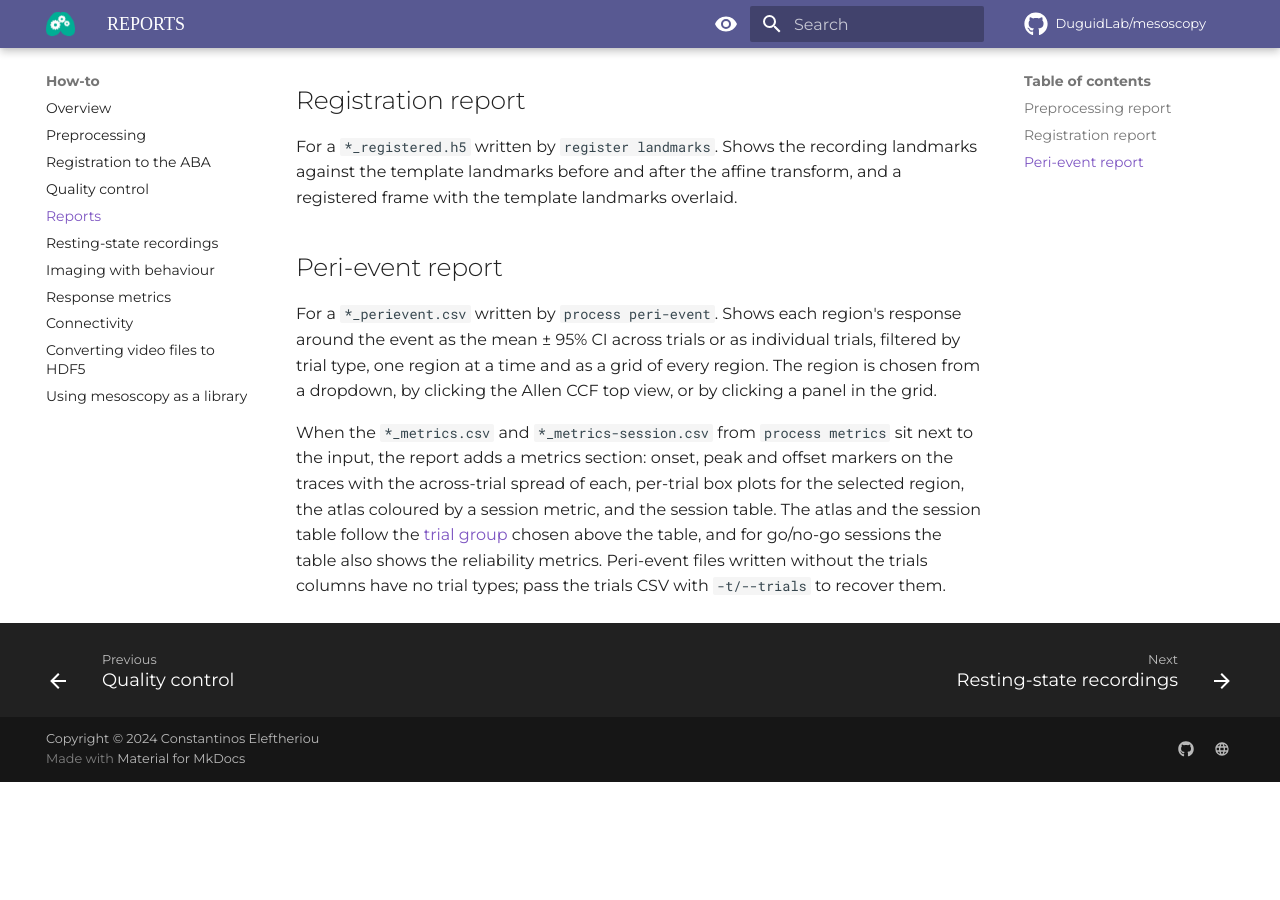
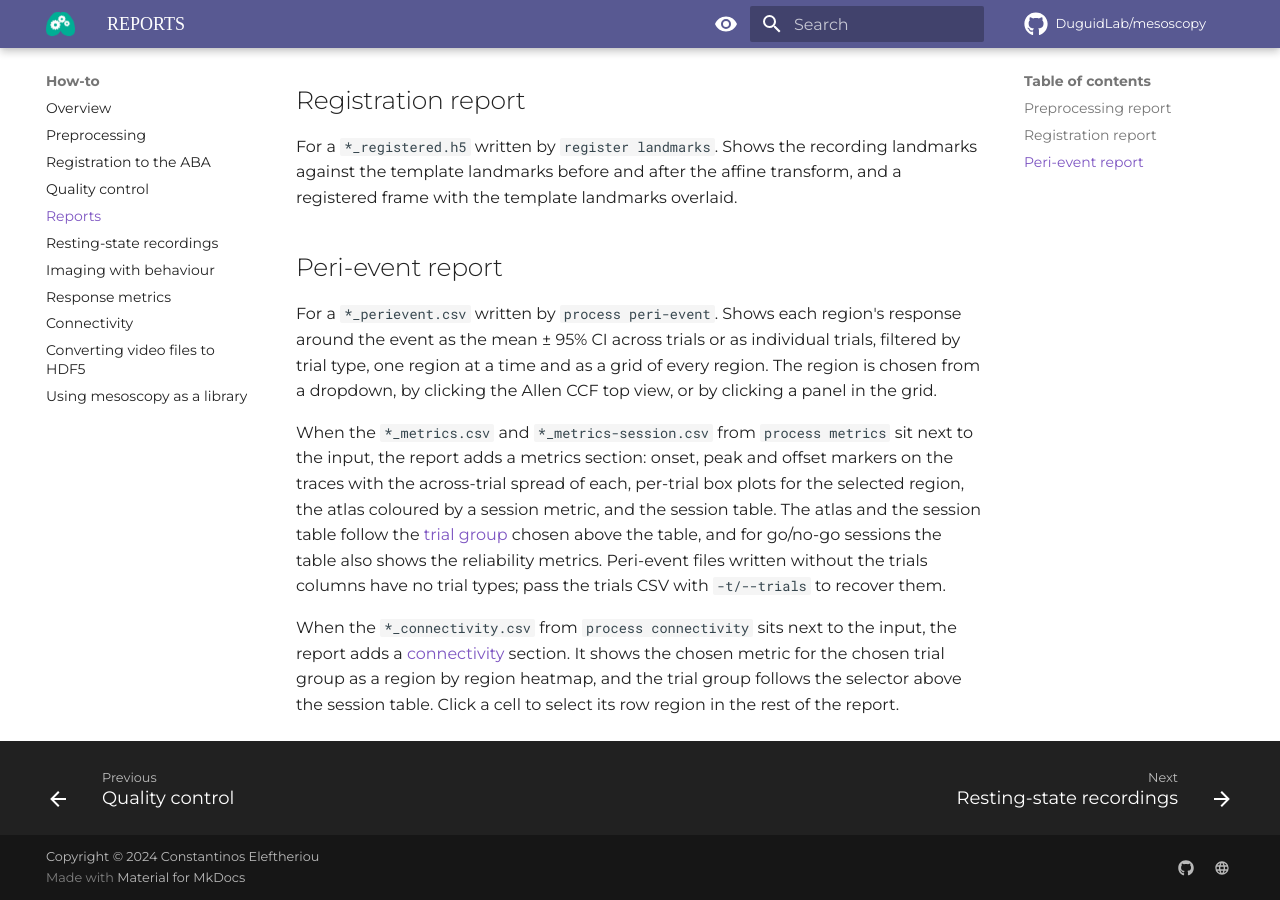
Before and after one commit to DuguidLab/mesoscopy, an MkDocs documentation site: the page built from docs/how-to/reports.md, in a window 1280 px wide and 900 px high, scrolled down 642 px. Built offline with MkDocs 1.6.1 and Material for MkDocs 9.7.7, drawn with Linux system fonts in a browser that asks for light colours; some web fonts are replaced; comment, search, counter and statistics services are not loaded; before the commit the page ends 1424 px from its top, so only the background shows below that.

Commit message:
brief mention of connectivity in reports

```diff
--- a/docs/how-to/reports.md
+++ b/docs/how-to/reports.md
@@ -36,3 +36,8 @@ each, per-trial box plots for the selected region, the atlas coloured by a sessi
 table. The atlas and the session table follow the [trial group](metrics.md#trial-groups) chosen above the table,
 and for go/no-go sessions the table also shows the reliability metrics. Peri-event files written without the trials
 columns have no trial types; pass the trials CSV with `-t/--trials` to recover them.
+
+When the `*_connectivity.csv` from `process connectivity` sits next to the input, the report adds a
+[connectivity](connectivity.md) section. It shows the chosen metric for the chosen trial group as a region by
+region heatmap, and the trial group follows the selector above the session table. Click a cell to select its row
+region in the rest of the report.
```
Also changed, not shown: docs/how-to/connectivity.md (+3 -0 lines).
